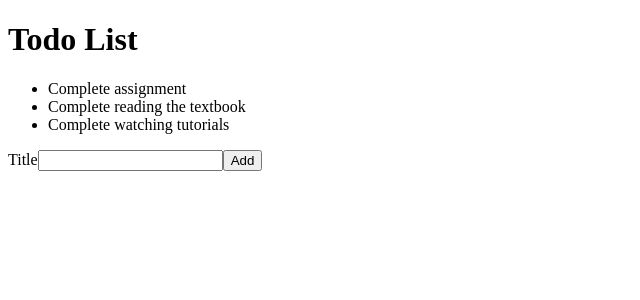
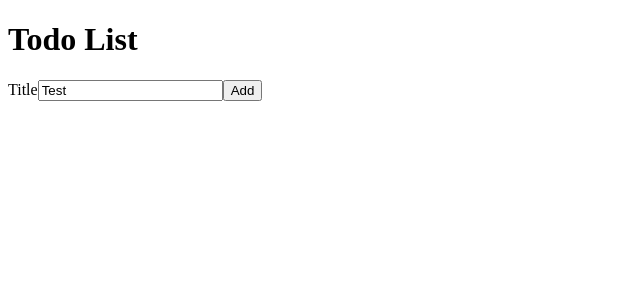
Before and after one commit to npnote8/create-bald-eagle, a React (Create React App) app: page / in a window 1280 px wide. Shown: the top 300 px of the page, without its empty margins (0-640 px from the left). Built offline with nearby package versions, Linux system fonts and the light colour scheme.

Commit message:
Add New Todo to List

```diff
--- a/src/AddTodoForm.js
+++ b/src/AddTodoForm.js
@@ -1,18 +1,28 @@
-import React from "react";
+import React, { useState } from "react";
 
-const AddTodoForm = (props) => {
+const AddTodoForm = ({ onAddTodo }) => {
+  const [todoTitle, setTodoTitle] = useState("Test");
+  const handleTitleChange = (event) => {
+    const newTodoTitle = event.target.value;
+    setTodoTitle(newTodoTitle);
+  };
   const handleAddTodo = (event) => {
     event.preventDefault();
+    console.log(todoTitle);
+    onAddTodo({ id: Date.now(), title: todoTitle });
 
-    const todoTitle = event.target.title.value;
-    props.onAddTodo(todoTitle);
-    console.log(todoTitle);
-    event.target.title.value = "";
+    setTodoTitle("");
   };
   return (
     <form onSubmit={handleAddTodo}>
       <label htmlFor="todoTitle">Title</label>
-      <input type="text" id="todoTitle" name="title" />
+      <input
+        type="text"
+        id="todoTitle"
+        name="title"
+        value={todoTitle}
+        onChange={handleTitleChange}
+      />
       <input type="submit" value="Add" />
     </form>
   );
--- a/src/App.js
+++ b/src/App.js
@@ -3,13 +3,15 @@
 import AddTodoForm from "./AddTodoForm";
 
 function App() {
-  const [newTodo, setNewTodo] = useState("");
+  const [todoList, setTodoList] = useState([]);
+  const addTodo = (newTodo) => {
+    setTodoList([...todoList, newTodo]);
+  };
   return (
     <div>
       <h1>Todo List</h1>
-      <TodoList />
-      <AddTodoForm onAddTodo={setNewTodo} />
-      <p>{newTodo}</p>
+      <AddTodoForm onAddTodo={addTodo} />
+      <TodoList todoList={todoList} />
     </div>
   );
 }
--- a/src/TodoList.js
+++ b/src/TodoList.js
@@ -1,12 +1,7 @@
 import React from "react";
 import TodoListItem from "./TodoListItem";
 
-const TodoList = () => {
-  const todoList = [
-    { id: 1, title: "Complete assignment" },
-    { id: 2, title: "Complete reading the textbook" },
-    { id: 3, title: "Complete watching tutorials" },
-  ];
+const TodoList = ({ todoList }) => {
   return (
     <ul>
       {todoList.map((item) => (
--- a/src/TodoListItem.js
+++ b/src/TodoListItem.js
@@ -1,5 +1,5 @@
 import React from "react";
-const TodoListItem = (props) => {
-  return <li>{props.item.title}</li>;
+const TodoListItem = ({ item }) => {
+  return <li>{item.title}</li>;
 };
 export default TodoListItem;
```
